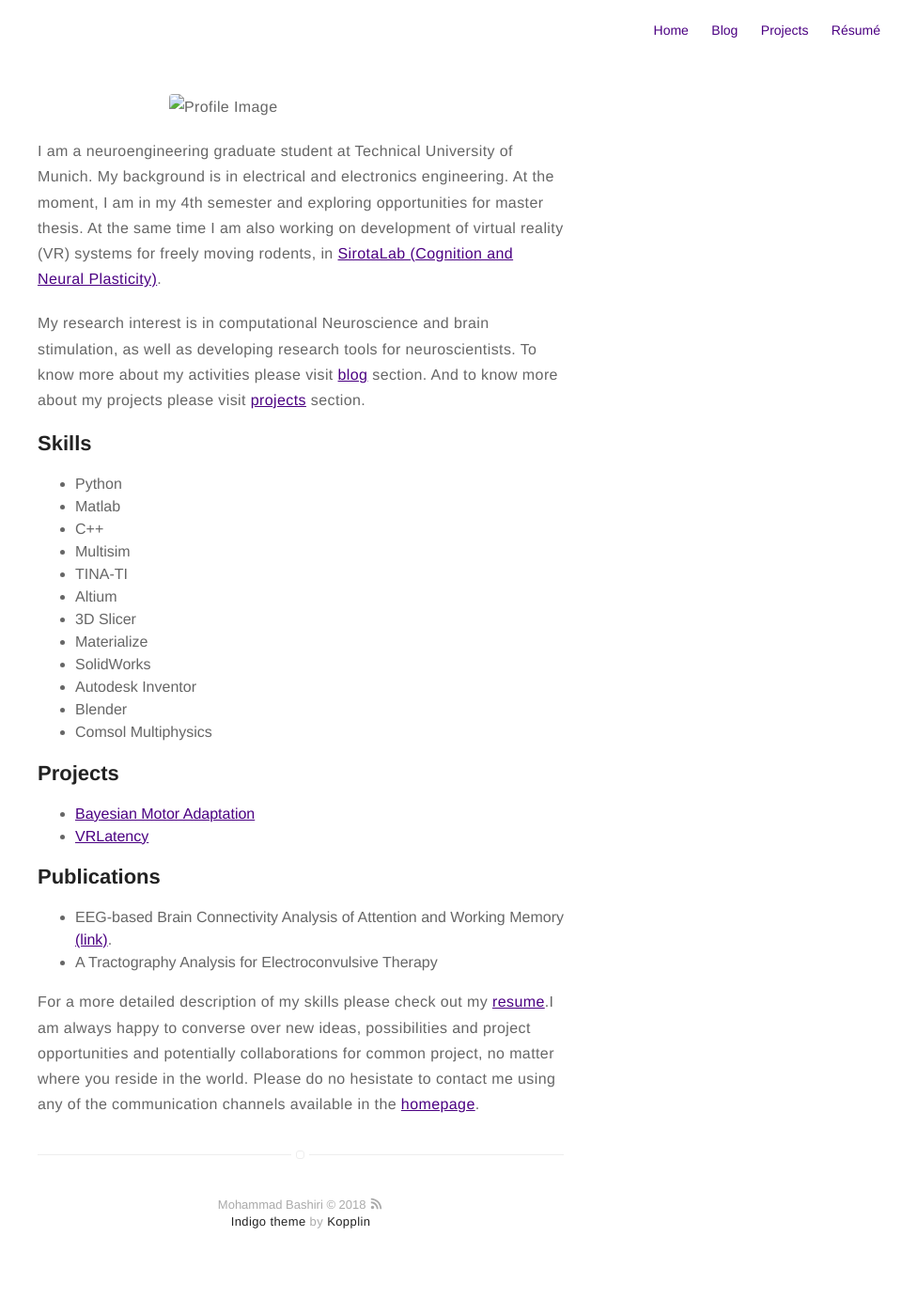
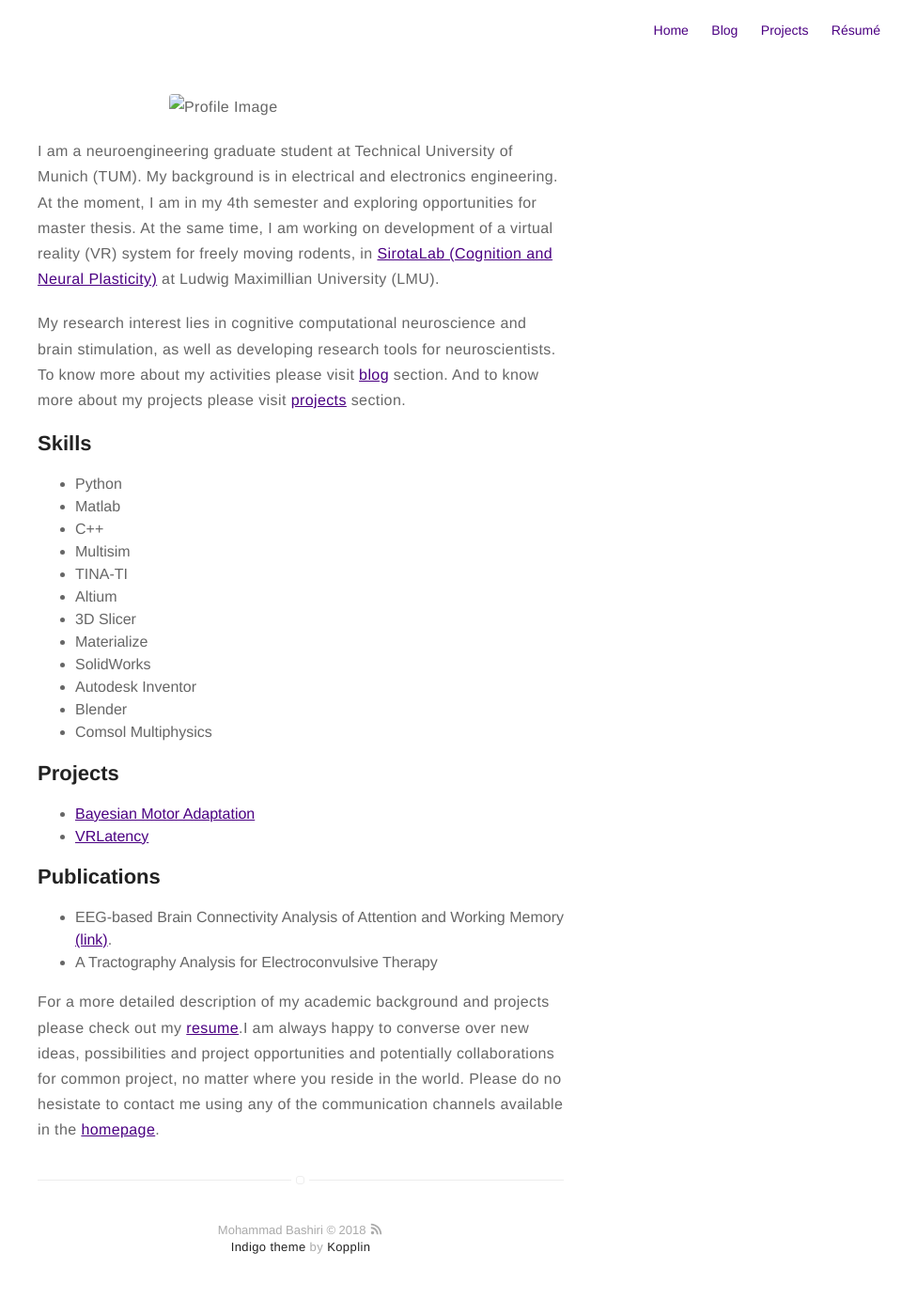
Before and after one commit to mohammadbashiri/mohammadbashiri.github.io-old, a Jekyll site: the page built from about.md, in a window 1280 px wide. Shown: the whole page at 94% size, without its empty margins (320-1280 px from the left). Built offline with Jekyll 4.4.1, drawn with Linux system fonts in a browser that asks for light colours; before the commit the page ends 1371 px from its top, so only the background shows below that.

Commit message:
correcting some typos

```diff
--- a/about.md
+++ b/about.md
@@ -7,11 +7,11 @@ layout: page
 ![Profile Image](assets/images/profile.jpg)
 
 <p>
-	I am a neuroengineering graduate student at Technical University of Munich. My background is in electrical and electronics engineering. At the moment, I am in my 4th semester and exploring opportunities for master thesis. At the same time I am also working on development of virtual reality (VR) systems for freely moving rodents, in <a href="http://cogneuro.bio.lmu.de/" target="_blank">SirotaLab (Cognition and Neural Plasticity)</a>.
+	I am a neuroengineering graduate student at Technical University of Munich (TUM). My background is in electrical and electronics engineering. At the moment, I am in my 4th semester and exploring opportunities for master thesis. At the same time, I am working on development of a virtual reality (VR) system for freely moving rodents, in <a href="http://cogneuro.bio.lmu.de/" target="_blank">SirotaLab (Cognition and Neural Plasticity)</a> at Ludwig Maximillian University (LMU).
 </p>
 
 <p>
-	My research interest is in computational Neuroscience and brain stimulation, as well as developing research tools for neuroscientists. To know more about my activities please visit <a href="https://mohammadbashiri.github.io/blog/">blog</a> section. And to know more about my projects please visit <a href="https://mohammadbashiri.github.io/projects/">projects</a> section.
+	My research interest lies in cognitive computational neuroscience and brain stimulation, as well as developing research tools for neuroscientists. To know more about my activities please visit <a href="https://mohammadbashiri.github.io/blog/">blog</a> section. And to know more about my projects please visit <a href="https://mohammadbashiri.github.io/projects/">projects</a> section.
 </p>
 
 <h2>Skills</h2>
@@ -58,5 +58,5 @@ layout: page
 -->
 
 <p>
-	For a more detailed description of my skills please check out my <a href="https://mohammadbashiri.github.io/assets/Bashiri-Resume.png" target="_blank">resume</a>.I am always happy to converse over new ideas, possibilities and project opportunities and potentially collaborations for common project, no matter where you reside in the world. Please do no hesistate to contact me using any of the communication channels available in the <a href="https://mohammadbashiri.github.io/">homepage</a>.
+	For a more detailed description of my academic background and projects please check out my <a href="https://mohammadbashiri.github.io/assets/Bashiri-Resume.png" target="_blank">resume</a>.I am always happy to converse over new ideas, possibilities and project opportunities and potentially collaborations for common project, no matter where you reside in the world. Please do no hesistate to contact me using any of the communication channels available in the <a href="https://mohammadbashiri.github.io/">homepage</a>.
 </p>
```
